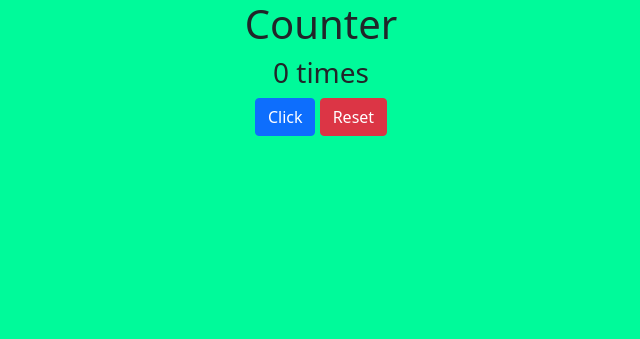
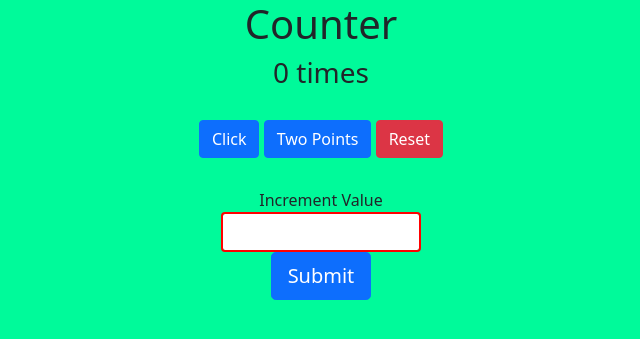
Before and after one commit to caseymccullough/counter-dojo, a Flask app: page / in a window 1280 px wide. Shown: the top 339 px of the page, without its empty margins (319-959 px from the left). Run offline with Flask 2, Linux system fonts and the light colour scheme.

Commit message:
two points button works, increment value button does not

```diff
--- a/server.py
+++ b/server.py
@@ -1,4 +1,5 @@
 from flask import Flask, render_template, redirect, session
+from flask.globals import request
 app = Flask(__name__)
 app.secret_key = 'keep it secret, keep it safe'
 
@@ -10,6 +11,21 @@ def default():
       session['count'] += 1
    return render_template('index.html')
 
+@app.route('/two')
+def two_points():
+   if "count" not in session:
+      session['count'] = 0
+   else:
+      session['count'] += 2
+      print("UP BY TWO!!")
+   return render_template('index.html')
+
+@app.route('/increment')
+def increment ():
+   print("post info: ")
+   print(request.form)
+   return redirect('/')
+
 @app.route('/reset')
 def reset():
    print ('starting new session')
--- a/static/css/style.css
+++ b/static/css/style.css
@@ -2,3 +2,18 @@ body{
    background-color: mediumspringgreen;
    text-align: center;
 }
+
+.form-control {
+   border: 2px red solid;
+}
+
+#btn-container{
+   margin: 30px;
+}
+
+
+
+#increment-value{
+   max-width: 200px;
+   margin: auto;
+}
--- a/templates/index.html
+++ b/templates/index.html
@@ -12,9 +12,20 @@
 <body>
    <h1>Counter</h1>
    <h3>{{session['count']}} times</h3>
-   <div id = "button-container">
-      <a href="/" class="btn btn-primary" >Click</a>
+   <div id = "btn-container">
+      <a href="/" class="btn btn-primary">Click</a>
+      <a href="/two" class="btn btn-primary">Two Points</a>
       <a href="/reset" class="btn btn-danger">Reset</a>
+   </div>
+   <div id=form-container>
+      <form action='/' >
+         <div id="increment-value">
+            <label for="incrementValue">Increment Value</label>
+            <input type="text" class="form-control" name="incrementValue" placeholder="" value="">
+        </div>
+        <button class="btn btn-primary btn-lg btn-block" type="submit">Submit</button>
+      </form>
+
    </div>
 
 </body>
```
